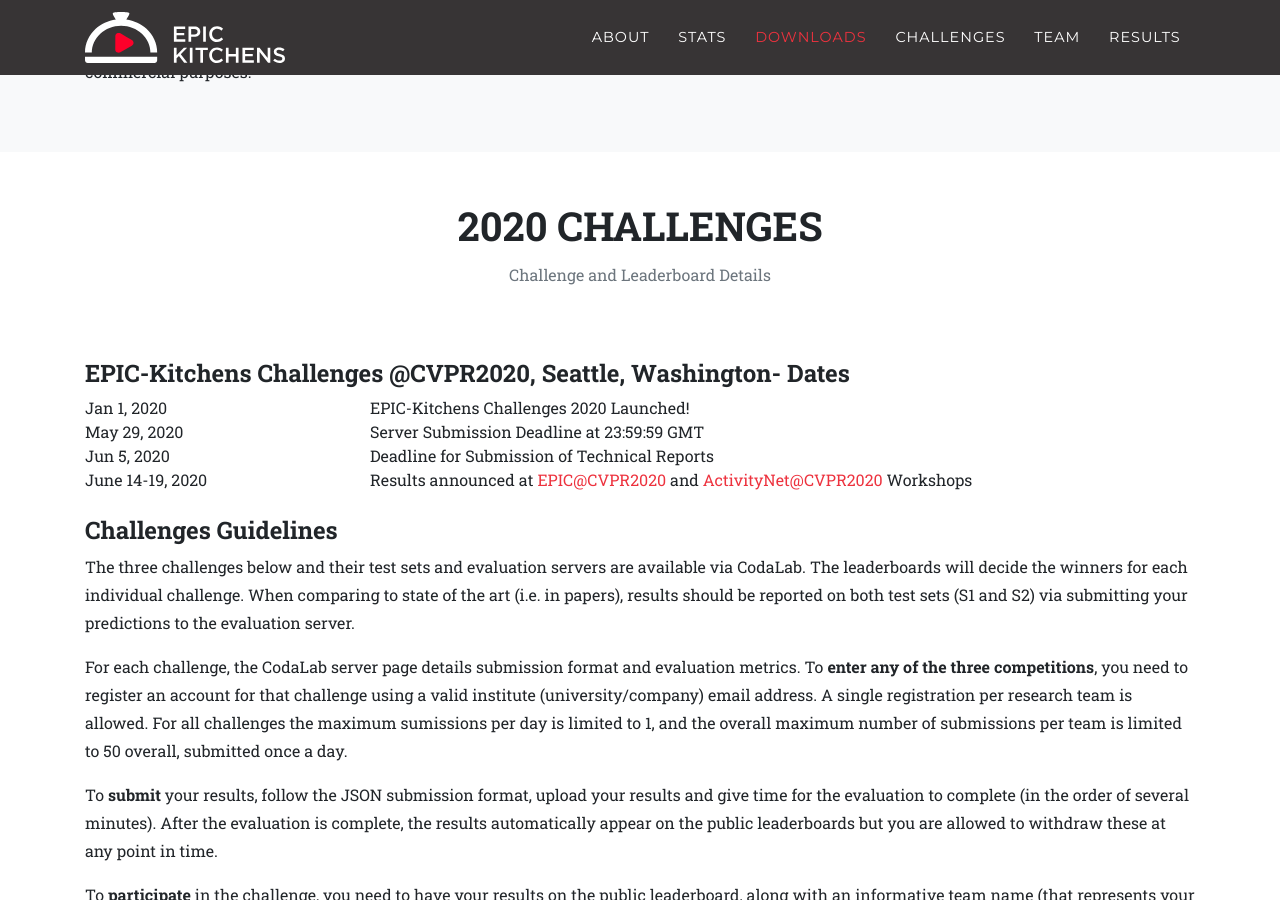
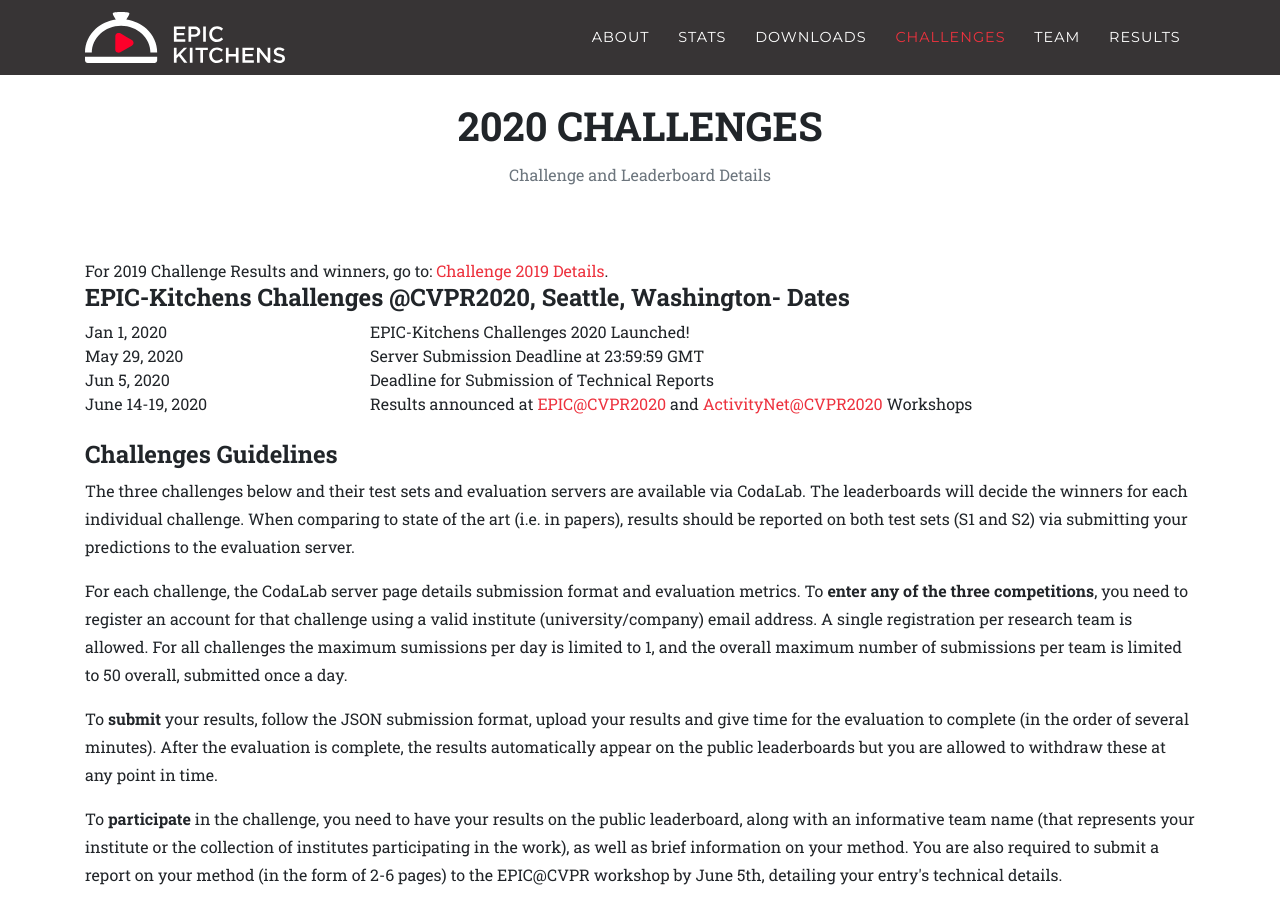
Before and after one commit to epic-kitchens/epic-kitchens.github.io, a Jekyll site: the page built from 2020.html, in a window 1280 px wide and 900 px high, scrolled down 3819 px. Built offline with Jekyll 4.4.1, drawn with Linux system fonts in a browser that asks for light colours; nearby versions of some CDN libraries; some web fonts are replaced.

Commit message:
Update2020-3

```diff
--- a/2020.html
+++ b/2020.html
@@ -185,8 +185,7 @@
             <li><a href="https://github.com/epic-kitchens/action-models">Download Models</a></li>
             <li><a href="http://arxiv.org/abs/1908.00867">Technical Report</a></li>
           </ul>
-        </section>
-        <section>
+
           <h4 class="section-subheading">Publication(s)</h4>
           <p>Cite the following paper
             (<a href="https://arxiv.org/abs/1804.02748">available now on Arxiv</a> and
@@ -227,6 +226,7 @@
 
         <div class="row">
       <div class="col-md-12">
+        For 2019 Challenge Results and winners, go to: <a href="https://epic-kitchens.github.io/2019.html#results">Challenge 2019 Details</a>.
         <h4 class="subheading">EPIC-Kitchens Challenges @CVPR2020, Seattle, Washington- Dates</h4>
         <div class="row">
             <div class="col-md-3">
```
